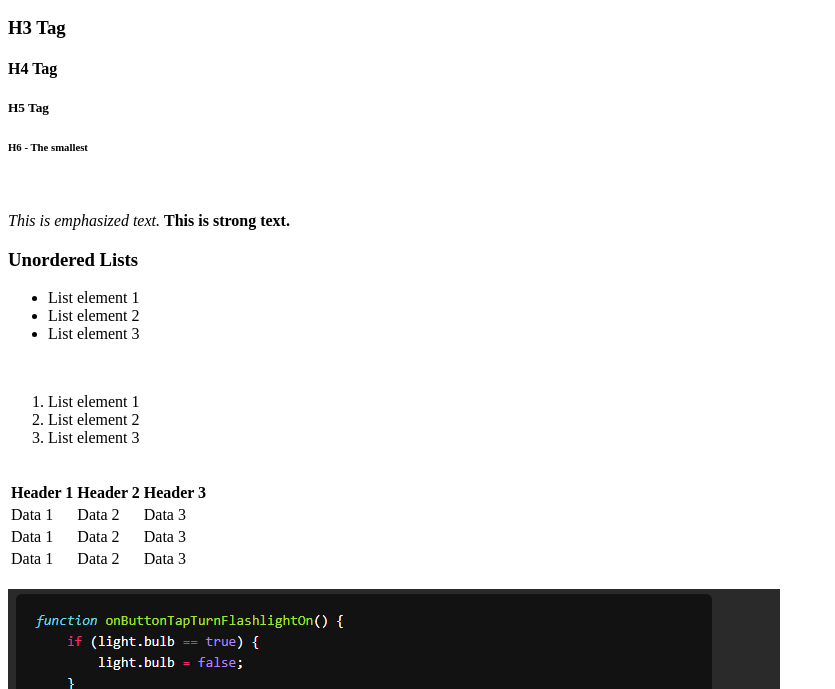
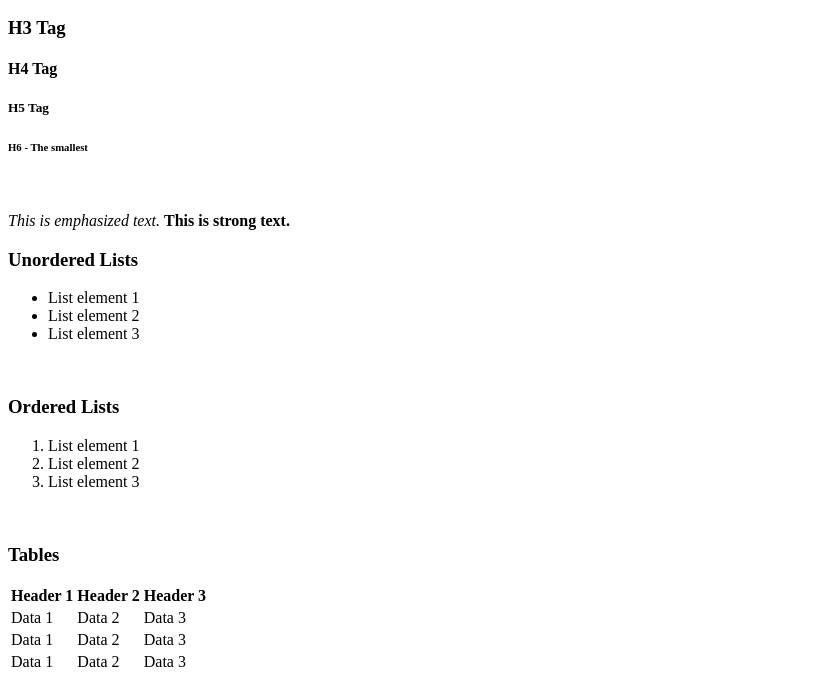
Before and after one commit to blublin/Intro-To-HTML, a plain HTML site: page index.html in a window 1280 px wide. Shown: the part 328-1017 px from the top of the page, without its empty margins (0-835 px from the left). Drawn offline with Linux system fonts and the light colour scheme.

Commit message:
Added section titles

```diff
--- a/index.html
+++ b/index.html
@@ -34,12 +34,14 @@
             <li>List element 3</li>
         </ul>
         <br>
+        <h3>Ordered Lists</h3>
         <ol>
             <li>List element 1</li>
             <li>List element 2</li>
             <li>List element 3</li>
         </ol>
         <br>
+        <h3>Tables</h3>
         <table>
             <tr>    <!--table row-->
                 <th>Header 1</th>
```
